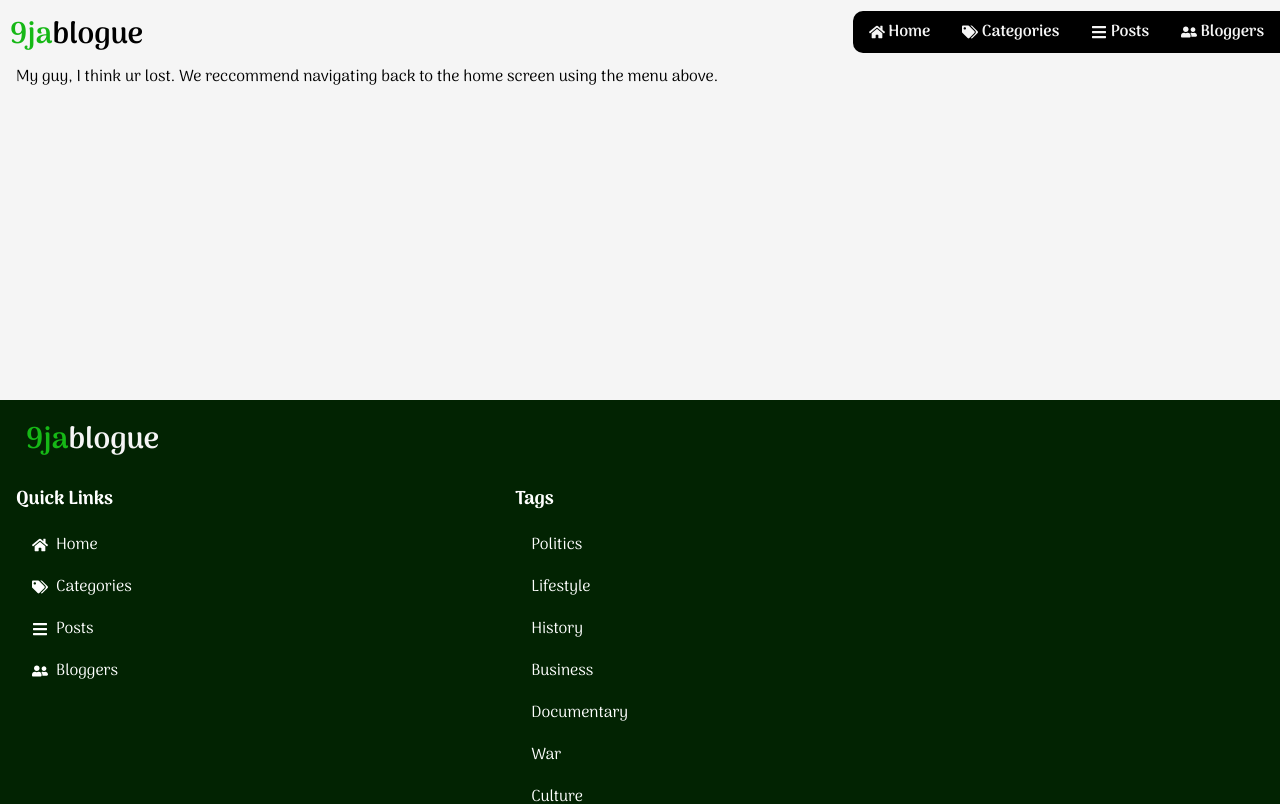
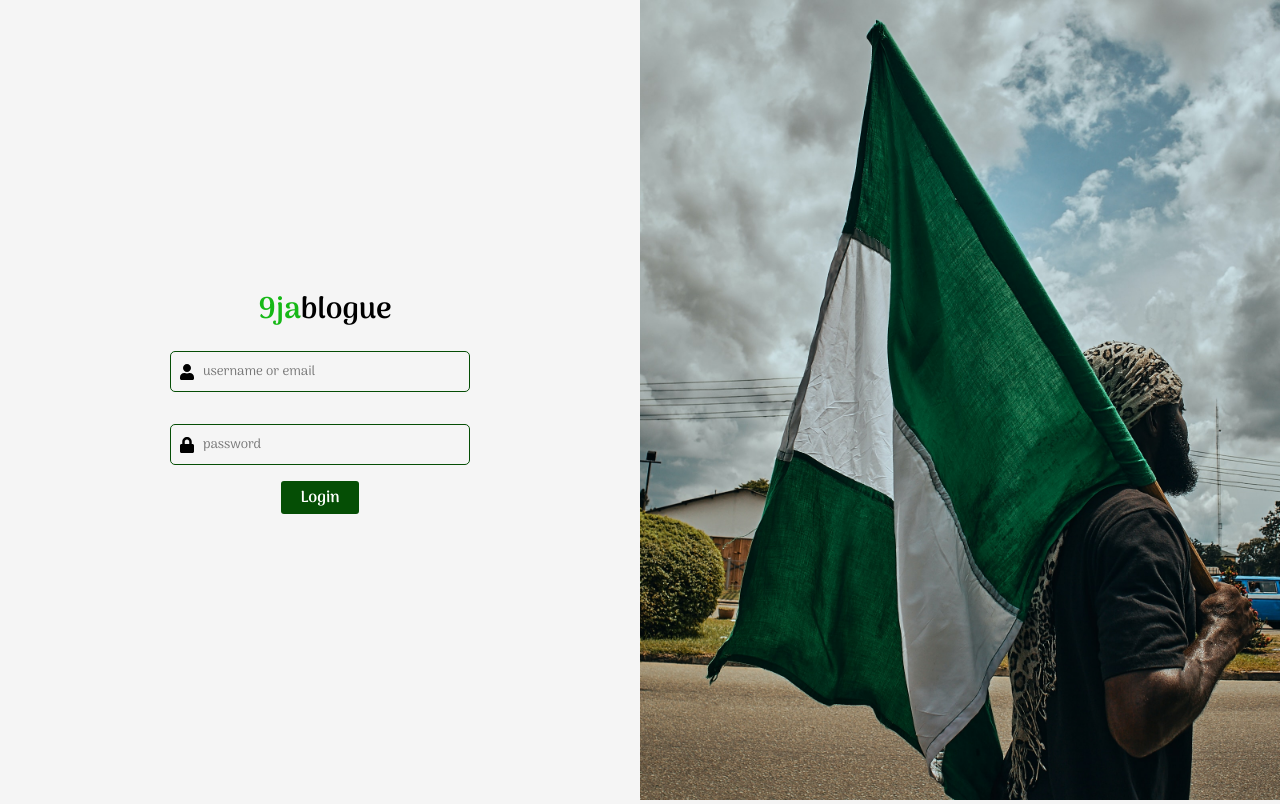
Before and after one commit to lawrencejr5/9jablogue, a React (Create React App) app in the folder client/: page /login in a window 1280 px wide. Shown: the top 804 px of the page. Built offline with nearby package versions, Linux system fonts and the light colour scheme.

Commit message:
registration, application and login page designed

```diff
--- a/client/src/App.js
+++ b/client/src/App.js
@@ -8,6 +8,10 @@ import Posts from "./pages/Posts";
 import Post from "./pages/Post";
 import Bloggers from "./pages/Bloggers";
 import BloggerPosts from "./pages/BloggerPosts";
+
+// Auth
+import Register from "./pages/admin/Register";
+import Login from "./pages/admin/Login";
 
 // Admin
 import Dashboard from "./pages/admin/Dashboard";
@@ -20,6 +24,7 @@ import Super from "./pages/admin/Super";
 import ErrorPage from "./pages/Error";
 import ScrollTop from "./components/ScrollTop";
 import { BrowserRouter as Router, Routes, Route } from "react-router-dom";
+import Application from "./pages/admin/Application";
 
 const App = () => {
   return (
@@ -36,6 +41,9 @@ const App = () => {
           <Route path="/bloggers/:name" element={<BloggerPosts />} />
           <Route path="/posts/" element={<Posts />} />
           <Route path="/post/:id" element={<Post />} />
+          <Route path="/login" element={<Login />} />
+          <Route path="/register" element={<Register />} />
+          <Route path="/application" element={<Application />} />
           <Route path="/admin/" element={<Dashboard />} />
           <Route path="/admin/super" element={<Super />} />
           <Route path="admin/posts/" element={<MyPosts />} />
--- a/client/src/index.css
+++ b/client/src/index.css
@@ -257,6 +257,72 @@ nav .links-container {
 .sidenav-container-close .sidenav {
   transform: translate(-105%);
 }
+
+/* Login and Registration Page */
+.login-container {
+  display: grid;
+  grid-template-columns: 1fr 1fr;
+}
+.login-container form {
+  display: grid;
+  place-items: center;
+}
+.login-container .inp-handler {
+  display: grid;
+  place-items: center;
+}
+.login-container .inp-handler .inp-holder {
+  width: 300px;
+  padding: 0.5rem;
+  border: 1px solid #054e05;
+  border-radius: 5px;
+  margin: 1rem 0;
+  display: flex;
+  align-items: center;
+}
+.login-container .inp-handler .inp-holder input {
+  background-color: transparent;
+  padding-left: 0.5rem;
+  border: 0;
+  outline: 0;
+}
+.login-container .inp-handler .btn-holder {
+  width: 300px;
+  display: flex;
+  justify-content: center;
+}
+.login-container .inp-handler .btn-holder button {
+  background-color: #054e05;
+  color: #fff;
+  font-weight: 600;
+  font-size: 16px;
+  text-transform: capitalize;
+  border-radius: 3px;
+  padding: 0.2rem 1.2rem;
+}
+.login-container .rh-sec {
+  height: 100vh;
+  width: 100%;
+  background-image: url(/public/imgs/emmanuel-ikwuegbu-T4q6ZPpYjog-unsplash.jpg);
+  background-position: center;
+  background-size: cover;
+  background-repeat: no-repeat;
+}
+
+.login-container .question {
+  /* background-color: blue; */
+  width: 95%;
+}
+.login-container .answer {
+  width: 95%;
+  height: 200px;
+  border: 2px solid #054e05;
+  outline: 0;
+  font-size: 18px;
+  padding: 0.5rem;
+  margin-bottom: 1rem;
+}
+
 .banner {
   background-image: linear-gradient(rgba(0, 0, 0, 0.8), rgba(0, 0, 0, 0.8)),
     url(/public/imgs/emmanuel-ikwuegbu-T4q6ZPpYjog-unsplash.jpg);
--- /dev/null
+++ b/client/src/pages/admin/Application.jsx
@@ -0,0 +1,34 @@
+import React from "react";
+import { FaUser, FaEnvelope, FaLock } from "react-icons/fa";
+
+import Logo from "../../components/Logo2";
+
+const Application = () => {
+  return (
+    <main className="login-container">
+      <form>
+        <div className="inp-handler">
+          <Logo />
+          <h3>**Please answer the following questions</h3>
+          <p className="question">
+            Have you had any experience blogging or writing before? If you have,
+            tell us about your experience and why you would want to be a blogger
+            on 9jablogue
+          </p>
+          <textarea
+            name=""
+            id=""
+            placeholder="answer"
+            className="answer"
+          ></textarea>
+          <div className="btn-holder">
+            <button>Apply</button>
+          </div>
+        </div>
+      </form>
+      <section className="rh-sec"></section>
+    </main>
+  );
+};
+
+export default Application;
--- a/client/src/pages/admin/Login.jsx
+++ b/client/src/pages/admin/Login.jsx
@@ -1,7 +1,30 @@
 import React from "react";
+import { FaUser, FaLock } from "react-icons/fa";
+
+import Logo from "../../components/Logo2";
 
 const Login = () => {
-  return <div>Login</div>;
+  return (
+    <main className="login-container">
+      <form>
+        <div className="inp-handler">
+          <Logo />
+          <div className="inp-holder">
+            <FaUser />
+            <input type="email" placeholder="username or email" />
+          </div>
+          <div className="inp-holder">
+            <FaLock />
+            <input type="password" placeholder="password" />
+          </div>
+          <div className="btn-holder">
+            <button>Login</button>
+          </div>
+        </div>
+      </form>
+      <section className="rh-sec"></section>
+    </main>
+  );
 };
 
 export default Login;
--- a/client/src/pages/admin/Register.jsx
+++ b/client/src/pages/admin/Register.jsx
@@ -1,7 +1,43 @@
 import React from "react";
+import { FaUser, FaEnvelope, FaLock } from "react-icons/fa";
+
+import Logo from "../../components/Logo2";
 
 const Register = () => {
-  return <div>Register</div>;
+  return (
+    <main className="login-container">
+      <form>
+        <div className="inp-handler">
+          <Logo />
+          <div className="inp-holder">
+            <FaUser />
+            <input type="text" placeholder="fullname" />
+          </div>
+          <div className="inp-holder">
+            <FaUser />
+            <input type="text" placeholder="username" />
+          </div>
+          <div className="inp-holder">
+            <FaEnvelope />
+            <input type="email" placeholder="email" />
+          </div>
+
+          <div className="inp-holder">
+            <FaLock />
+            <input type="password" placeholder="password" />
+          </div>
+          <div className="inp-holder">
+            <FaLock />
+            <input type="password" placeholder="confirm password" />
+          </div>
+          <div className="btn-holder">
+            <button>Register</button>
+          </div>
+        </div>
+      </form>
+      <section className="rh-sec"></section>
+    </main>
+  );
 };
 
 export default Register;
```
